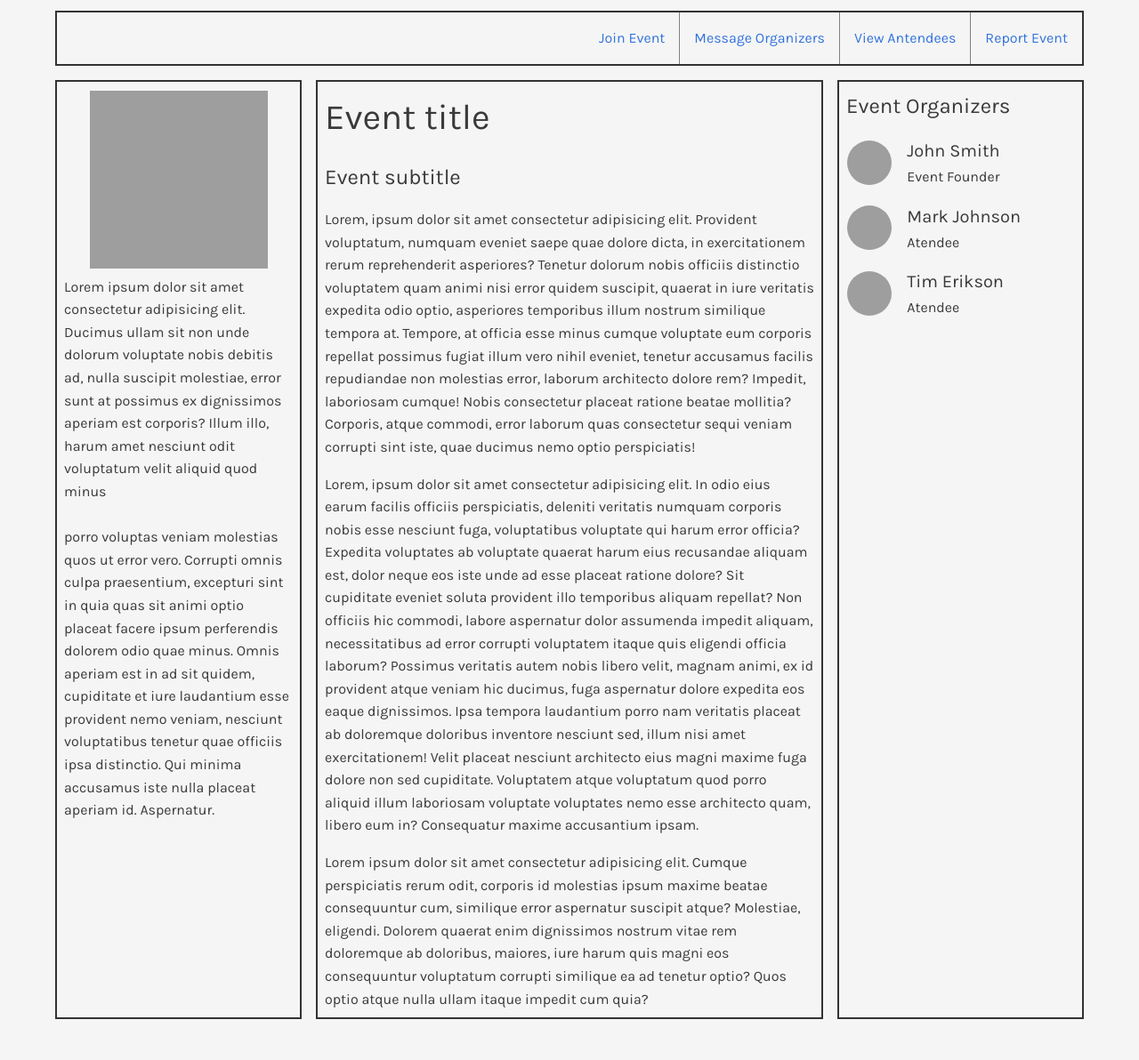
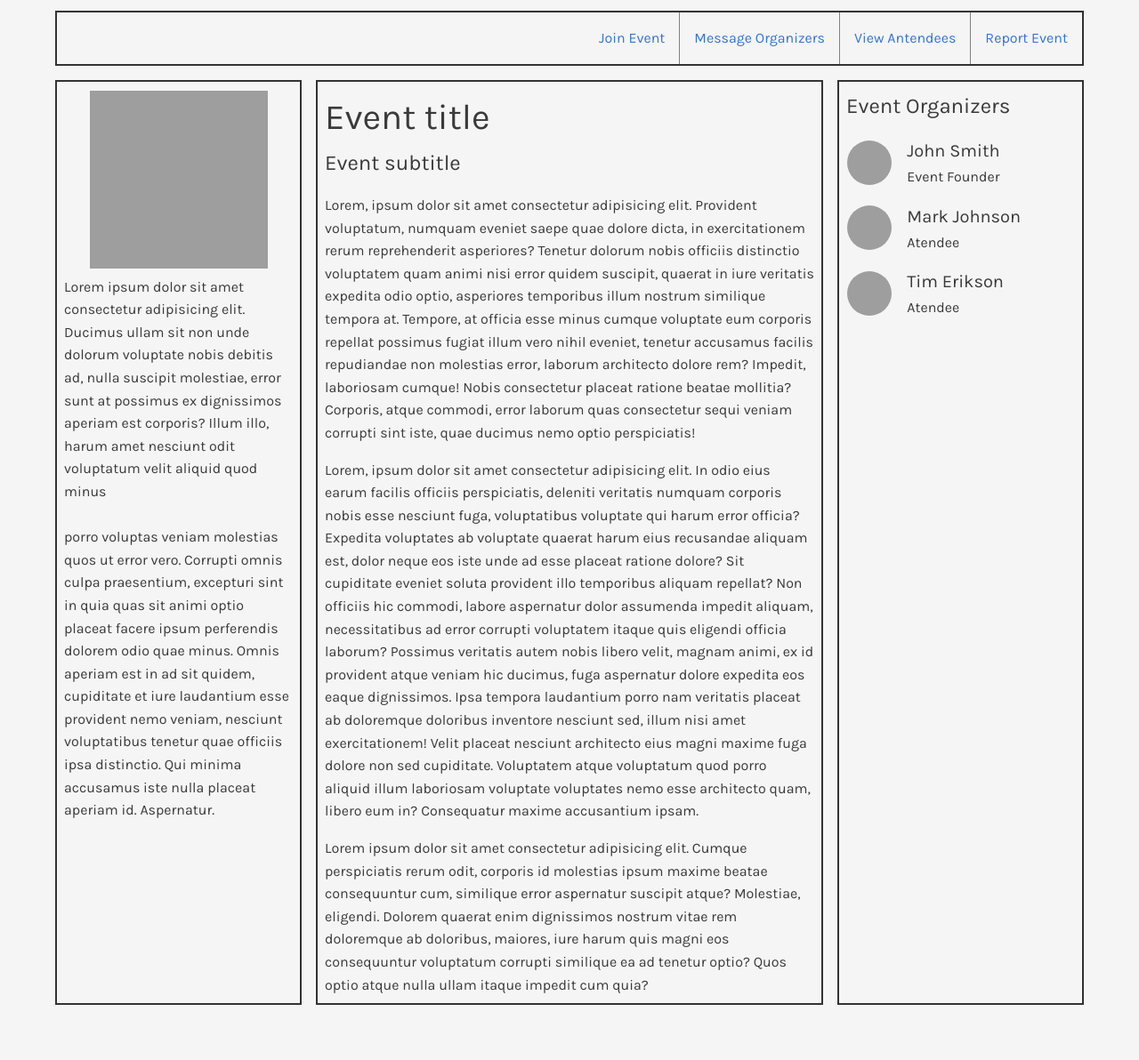
Before and after one commit to ThomasWicksWeb/Events-For-All, a PHP site: page /components.html in a window 1280 px wide. Shown: the part 356-1548 px from the top of the page at 89% size. Run offline with PHP 8.4, Linux system fonts and the light colour scheme; some libraries are stand-ins or nearby versions; some web fonts are replaced; grey boxes are pictures that could not be loaded.

Commit message:
Adjusted action bar & event page desc body

```diff
--- a/wicks-components/css/style.css
+++ b/wicks-components/css/style.css
@@ -111,6 +111,14 @@ p {
   grid-area: EventDesc;
 }
 
+.singleEventBodyGridEventDesc h1 {
+  padding-bottom: 0;
+}
+
+.singleEventBodyGridEventDesc h2 {
+  padding-top: 0;
+}
+
 .singleEventBodyGridAtendees {
   -ms-grid-row: 3;
   -ms-grid-column: 4;
@@ -131,6 +139,10 @@ p {
 
 .eventPageActionBar li {
   padding: 1rem 1rem;
+}
+
+.eventPageActionBar a:hover {
+  background-color: rgba(51, 51, 51, 0.096);
 }
 
 .eventPageActionBar li:not(:last-child) {
```
Also changed, not shown: wicks-components/css/style.scss (+12 -0 lines), 1 other file.
